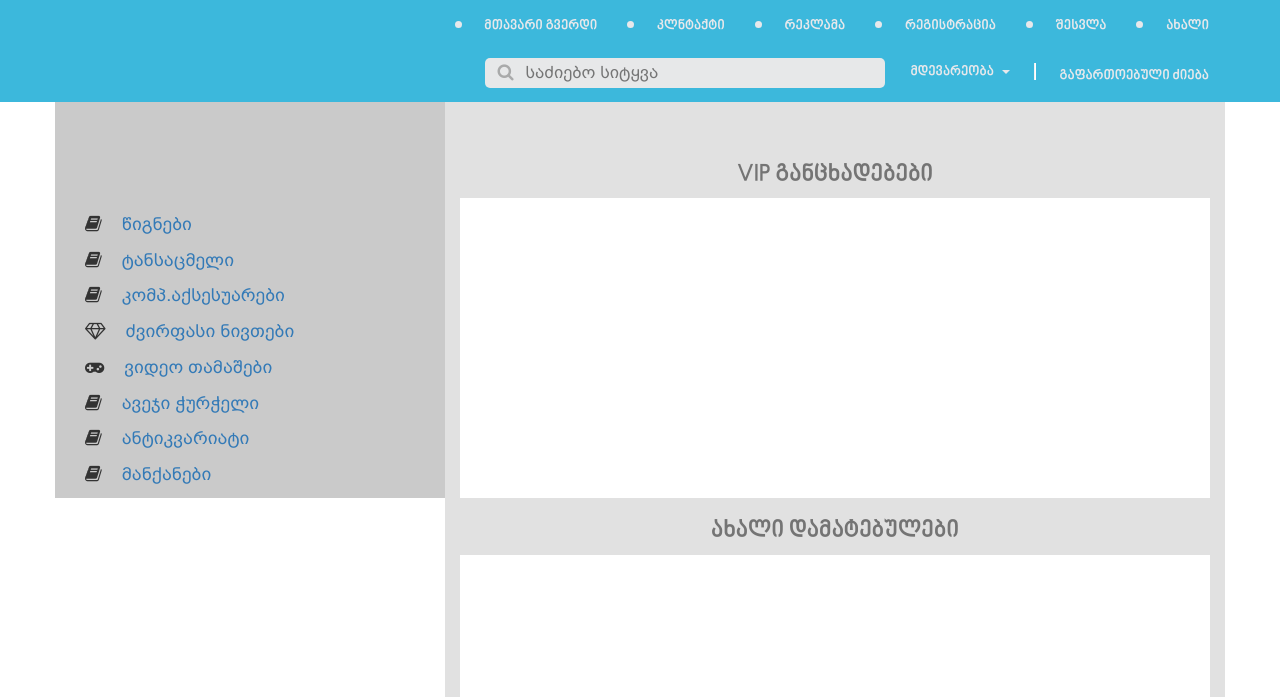
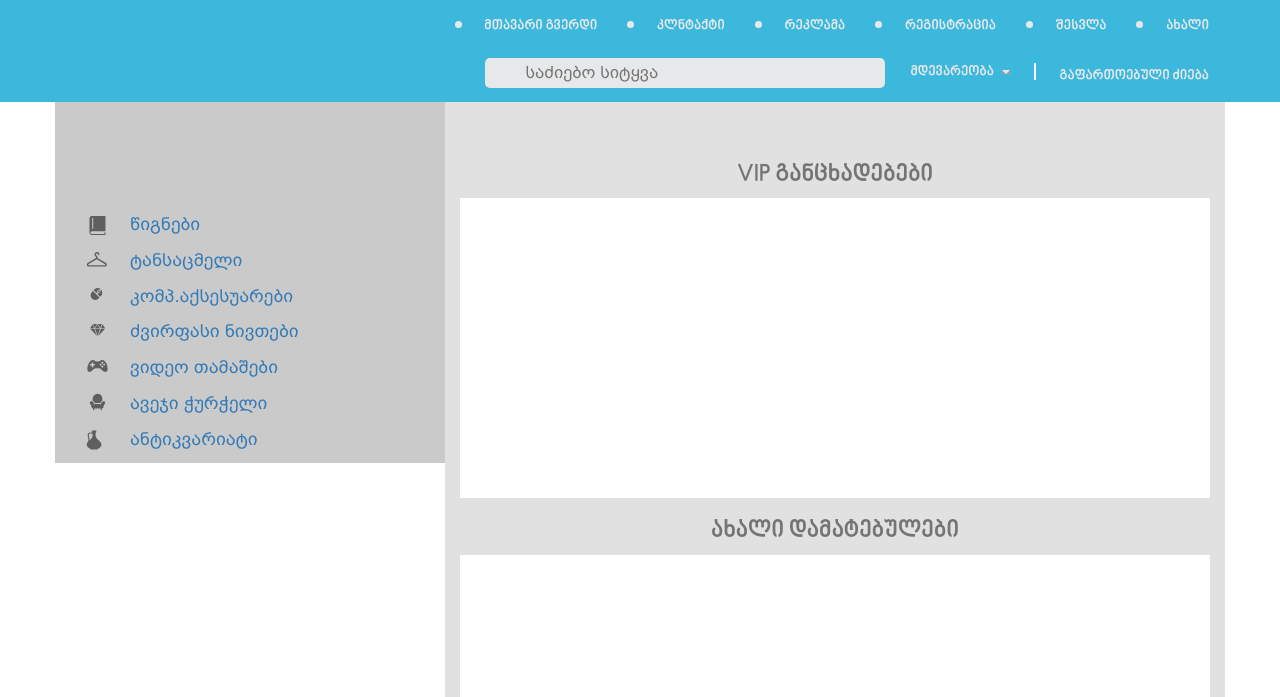
Before and after one commit to teemm/axchange, a CodeIgniter app: page /swap/ in a window 1280 px wide. Shown: the top 697 px of the page. Run offline with CodeIgniter, Linux system fonts and the light colour scheme; some libraries are stand-ins or nearby versions; some web fonts are replaced; grey boxes are pictures that could not be loaded.

Commit message:
add more fronts

```diff
--- a/application/views/Main.php
+++ b/application/views/Main.php
@@ -12,7 +12,6 @@
 	<link rel="stylesheet" type="text/css" href="<?php echo base_url('assets/css/font-awesome.min.css'); ?> ">
   <script src="<?php echo base_url('/assets/js/jquery-2.1.4.min.js'); ?>"></script>
 	<script src="<?php echo base_url('/assets/js/bootstrap.min.js'); ?>"></script>
-  <link rel="stylesheet" href="https://maxcdn.bootstrapcdn.com/font-awesome/4.5.0/css/font-awesome.min.css">
 </head>
 <body>
 <nav class="navbar navbar-default">
@@ -60,14 +59,13 @@
     <div class="col-md-4 navigation">
      <section class="container leftMenu">
         <ul>
-          <li><i class="fa fa-book"></i><a href="">წიგნები</a></li>
-          <li><i class="fa fa-book"></i><a href="">ტანსაცმელი</a></li>
-          <li><i class="fa fa-book"></i><a href="">კომპ.აქსესუარები</a></li>
-          <li><i class="fa fa-diamond"></i><a href="">ძვირფასი ნივთები</a></li>
-          <li><i class="fa fa-gamepad"></i><a href="">ვიდეო თამაშები</a></li>
-          <li><i class="fa fa-book"></i><a href="">ავეჯი ჭურჭელი</a></li>
-          <li><i class="fa fa-book"></i><a href="">ანტიკვარიატი</a></li>
-          <li><i class="fa fa-book"></i><a href="">მანქანები</a></li>
+          <li><span class="book-sp"></span><a href="">წიგნები</a></li>
+          <li><span class="clotes"></span></i><a href="">ტანსაცმელი</a></li>
+          <li><span class="komp"></span></i><a href="">კომპ.აქსესუარები</a></li>
+          <li><span class="javel"></span><a href="">ძვირფასი ნივთები</a></li>
+          <li><span class="game"></span><a href="">ვიდეო თამაშები</a></li>
+          <li><span class="aveji"></span><a href="">ავეჯი ჭურჭელი</a></li>
+          <li><span class="antikvariati"></span><a href="">ანტიკვარიატი</a></li>
         </ul>
       </div>
     </section>
--- a/assets/css/style.css
+++ b/assets/css/style.css
@@ -74,11 +74,11 @@
 }
 .caret{
 	margin-left: 5px;
-	/*background: url('../../assets/iamges/svg/down.svg');*/
+	background: url('../../assets/images/svg/down.svg');
 }
 .dropdown-menu{
-		font-family: 'bpg_arial';
-		outline: none;
+	font-family: 'bpg_arial';
+	outline: none;
 }
 .searchin{
 	border: 5px;
@@ -138,10 +138,67 @@
 	margin-right: 20px;
 }
 section > ul > li > i > a{
-
+	display: inline-block;
+	vertical-align: middle;
 }
 section > ul > li{
 	margin-top: 10px;
 	font-family: 'bpg_arial';
 	font-size: 18px;
 }
+.book-sp{
+	background: url('../../assets/images/svg/book.svg') no-repeat;
+	width: 25px;
+	height: 25px;
+	display: inline-block;
+	vertical-align: middle;
+	margin-right: 20px;
+}
+.clotes{
+	background: url('../../assets/images/svg/clotes.svg') no-repeat;
+	width: 25px;
+	height: 25px;
+	display: inline-block;
+	vertical-align: middle;
+	margin-right: 20px;
+}
+.komp{
+	background: url('../../assets/images/svg/komp.svg') no-repeat;
+	width: 25px;
+	height: 25px;
+	display: inline-block;
+	vertical-align: middle;
+	margin-right: 20px;
+}
+.javel{
+	background: url('../../assets/images/svg/javel.svg') no-repeat;
+	width: 25px;
+	height: 25px;
+	display: inline-block;
+	vertical-align: middle;
+	margin-right: 20px;
+}
+.game{
+	background: url('../../assets/images/svg/game.svg') no-repeat;
+	width: 25px;
+	height: 25px;
+	display: inline-block;
+	vertical-align: middle;
+	margin-right: 20px;
+}
+.aveji{
+	background: url('../../assets/images/svg/aveji.svg') no-repeat;
+	width: 25px;
+	height: 25px;
+	display: inline-block;
+	vertical-align: middle;
+	margin-right: 20px;
+}
+.antikvariati{
+	background: url('../../assets/images/svg/antikvariati.svg') no-repeat;
+	width: 25px;
+	height: 25px;
+	display: inline-block;
+	vertical-align: middle;
+	margin-right: 20px;
+}
```
Also changed, not shown: assets/images/New folder/kategoriis iconebi/Zoom_search_find_magnifying_glass.png (added), assets/images/svg/antikvariati.svg (added), assets/images/svg/aveji.svg (added), assets/images/svg/book.svg (added), assets/images/svg/clotes.svg (added), assets/images/svg/game.svg (added), assets/images/svg/javel.svg (added), assets/images/svg/komp.svg (added).
